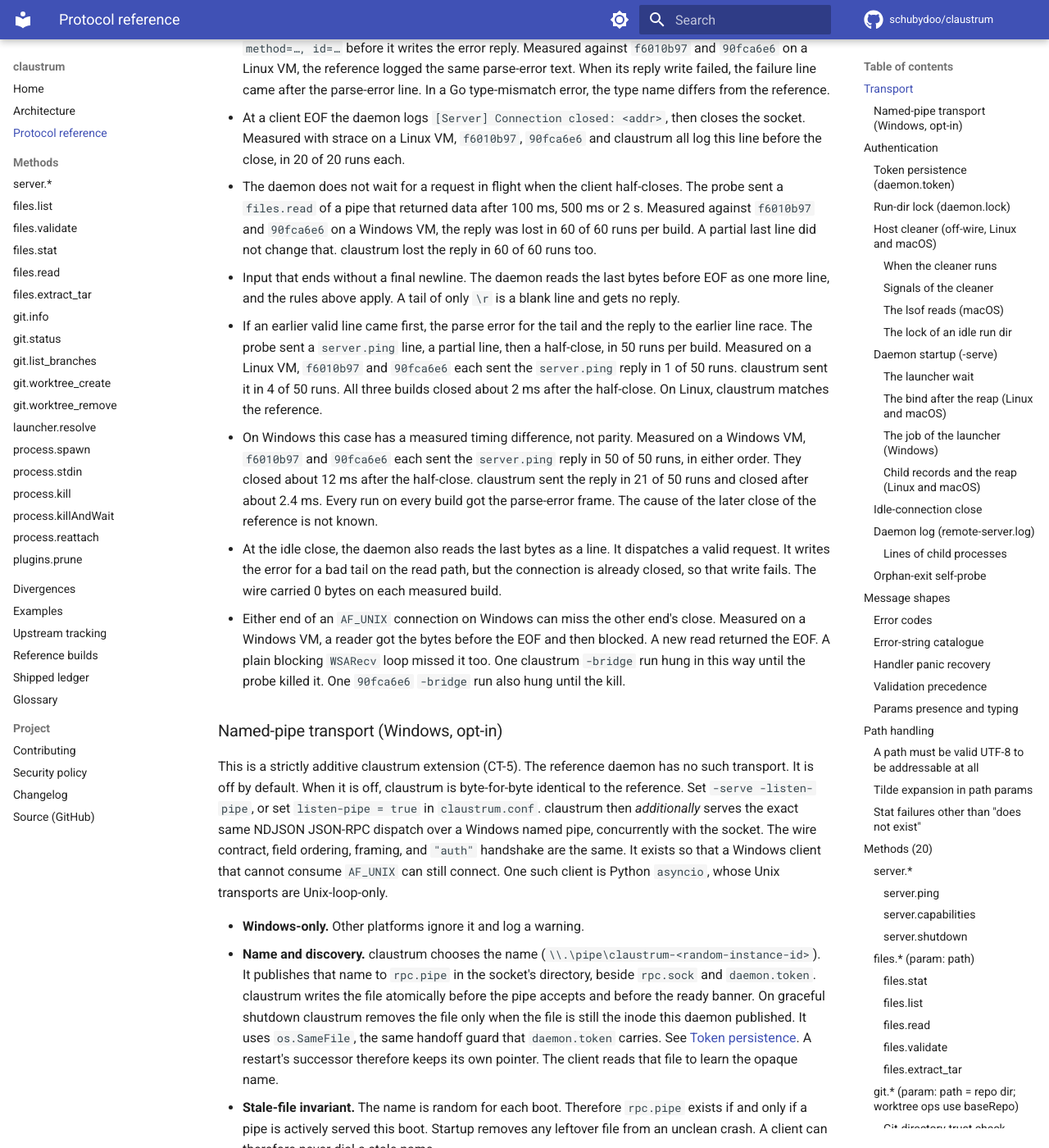
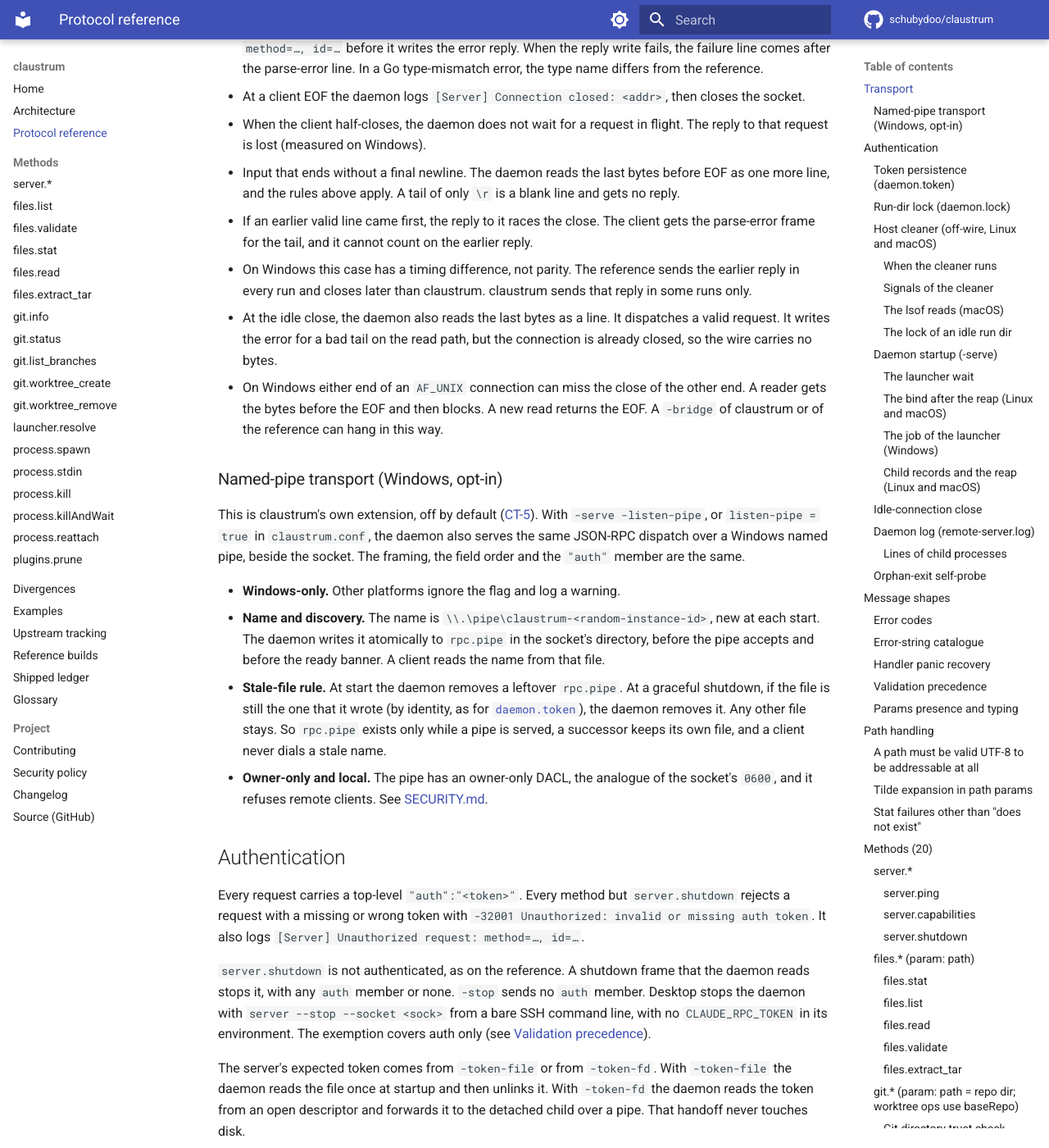
Before and after one commit to schubydoo/claustrum, an MkDocs documentation site: the page built from docs/PROTOCOL.md, in a window 1280 px wide and 1400 px high, scrolled down 1047 px. Shown: the whole window at 82% size. Built offline with MkDocs 1.6.1 and Material for MkDocs 9.7.7, drawn with Linux system fonts in a browser that asks for light colours; comment, search, counter and statistics services are not loaded; some of the changed text lies outside the part shown.

Commit message:
docs: cut the transport, auth and message sections of PROTOCOL.md
Co-Authored-By: Claude Opus 5.5 <noreply@anthropic.com>

```diff
--- a/docs/PROTOCOL.md
+++ b/docs/PROTOCOL.md
@@ -1,35 +1,34 @@
 # claustrum protocol reference
 
 claustrum uses newline-delimited JSON-RPC 2.0 over an `AF_UNIX`
-`SOCK_STREAM` socket. This document is the complete wire contract. The validation
-battery checks that same contract byte-for-byte. All reference behaviour was
-probed at `5db5e4a` unless a line says otherwise. The divergence catalog, its
-rules, and the reopen triggers are in [`DIVERGENCES.md`](DIVERGENCES.md).
+`SOCK_STREAM` socket. Each method has its own page under `docs/protocol/`, and
+[Methods (20)](#methods-20) lists them. This document holds the rules that more
+than one method shares, the life of the daemon off the wire, and the flags. The
+pinned reference build is `5fd08069`. A rule with no mark follows the reference at
+a build up to `5fd08069`. A rule marked "claustrum's own" or "not measured" has no
+reference measurement. The divergences, their rules and their reopen triggers are
+in [`DIVERGENCES.md`](DIVERGENCES.md).
 
 ## Transport
 
 - One JSON object per line (NDJSON). No length prefix, no binary framing.
-- A single request line has a cap of 1 MiB (`bufio` max token = `1024*1024`).
-  The daemon serves a line up to 1048575 bytes. A line of 1048576 bytes or more
-  closes the connection with no reply. Chunk large `process.stdin` payloads below
-  this cap.
-- `AF_UNIX` stream socket, created mode `0600` (owner only).
+- One request line has a cap of 1 MiB. The daemon serves a line of up to 1048575
+  bytes. A line of 1048576 bytes or more closes the connection with no reply.
+  Send a large `process.stdin` payload in chunks below this cap.
+- The `AF_UNIX` stream socket is created with mode `0600` (owner only).
 - The connection is persistent. It stays open after a response, and id-less
-  stream notifications arrive on it asynchronously.
-- The daemon dispatches a connection's requests concurrently. Responses can
-  arrive out of request order. Match them by `id`.
-- Two error replies skip the concurrent dispatch: the parse error (`-32700`)
-  and the auth error (`-32001`). The daemon writes them on its read path,
-  before it reads the next line. Every other reply goes through the
-  concurrent dispatch. Measured against `f6010b97` and `90fca6e6` on a Linux
-  VM, the reference did the same:
-  - The parse error covers any line that does not decode into a request. A
-    partial object, a line of only spaces, `[1]`, `123`, `"x"` and a batch
-    array all get it. The frame is
+  stream notifications arrive on it at any time.
+- The daemon dispatches the requests of one connection concurrently. Responses
+  can arrive out of request order. Match them by `id`.
+- Two error replies skip the concurrent dispatch. The daemon writes them on its
+  read path, before it reads the next line. The reference does the same.
+  - The parse error (`-32700`) covers any line that does not decode into a
+    request. A partial object, a line of only spaces, `[1]`, `123`, `"x"` and a
+    batch array all get it. The frame is
     `{"jsonrpc":"2.0","id":null,"error":{"code":-32700,"message":"Parse error"}}`,
     76 bytes with its newline.
-  - The auth error covers a request with a missing or wrong `auth`. The
-    lines `null`, `{}` and `{"jsonrpc":"2.0"}` get it too. The frame echoes
+  - The auth error (`-32001`) covers a request with a missing or wrong `auth`.
+    The lines `null`, `{}` and `{"jsonrpc":"2.0"}` get it too. The frame echoes
     the request `id`, re-encoded as in [Message shapes](#message-shapes). A
     `null` or missing `id` gives `"id":null`. An unauthenticated
     `server.shutdown` is not an auth error (see
@@ -41,104 +40,75 @@ rules, and the reopen triggers are in [`DIVERGENCES.md`](DIVERGENCES.md).
     same connection.
   - The daemon logs `[Server] Parse error: <json error>` or
     `[Server] Unauthorized request: method=…, id=…` before it writes the error
-    reply. Measured against `f6010b97` and `90fca6e6` on a Linux VM, the
-    reference logged the same parse-error text. When its reply write failed,
-    the failure line came after the parse-error line. In a Go type-mismatch
-    error, the type name differs from the reference.
-  - At a client EOF the daemon logs `[Server] Connection closed: <addr>`, then
-    closes the socket. Measured with strace on a Linux VM, `f6010b97`,
-    `90fca6e6` and claustrum all log this line before the close, in 20 of 20
-    runs each.
-  - The daemon does not wait for a request in flight when the client
-    half-closes. The probe sent a `files.read` of a pipe that returned data
-    after 100 ms, 500 ms or 2 s. Measured against `f6010b97` and `90fca6e6`
-    on a Windows VM, the reply was lost in 60 of 60 runs per build. A
-    partial last line did not change that. claustrum lost the reply in 60 of
-    60 runs too.
+    reply. When the reply write fails, the failure line comes after the
+    parse-error line. In a Go type-mismatch error, the type name differs from
+    the reference.
+- At a client EOF the daemon logs `[Server] Connection closed: <addr>`, then
+  closes the socket.
+- When the client half-closes, the daemon does not wait for a request in flight.
+  The reply to that request is lost (measured on Windows).
 - Input that ends without a final newline. The daemon reads the last bytes
   before EOF as one more line, and the rules above apply. A tail of only `\r`
   is a blank line and gets no reply.
-  - If an earlier valid line came first, the parse error for the tail and the
-    reply to the earlier line race. The probe sent a `server.ping` line, a
-    partial line, then a half-close, in 50 runs per build. Measured on a Linux
-    VM, `f6010b97` and `90fca6e6` each sent the `server.ping` reply in 1 of 50
-    runs. claustrum sent it in 4 of 50 runs. All three builds closed about
-    2 ms after the half-close. On Linux, claustrum matches the reference.
-  - On Windows this case has a measured timing difference, not parity.
-    Measured on a Windows VM, `f6010b97` and `90fca6e6` each sent the
-    `server.ping` reply in 50 of 50 runs, in either order. They closed about
-    12 ms after the half-close. claustrum sent the reply in 21 of 50 runs and
-    closed after about 2.4 ms. Every run on every build got the parse-error
-    frame. The cause of the later close of the reference is not known.
+  - If an earlier valid line came first, the reply to it races the close. The
+    client gets the parse-error frame for the tail, and it cannot count on the
+    earlier reply.
+  - On Windows this case has a timing difference, not parity. The reference
+    sends the earlier reply in every run and closes later than claustrum.
+    claustrum sends that reply in some runs only.
   - At the idle close, the daemon also reads the last bytes as a line. It
     dispatches a valid request. It writes the error for a bad tail on the read
-    path, but the connection is already closed, so that write fails. The wire
-    carried 0 bytes on each measured build.
-- Either end of an `AF_UNIX` connection on Windows can miss the other end's
-  close. Measured on a Windows VM, a reader got the bytes before the EOF and
-  then blocked. A new read returned the EOF. A plain blocking `WSARecv` loop
-  missed it too. One claustrum `-bridge` run hung in this way until the probe
-  killed it. One `90fca6e6` `-bridge` run also hung until the kill.
+    path, but the connection is already closed, so the wire carries no bytes.
+- On Windows either end of an `AF_UNIX` connection can miss the close of the
+  other end. A reader gets the bytes before the EOF and then blocks. A new read
+  returns the EOF. A `-bridge` of claustrum or of the reference can hang in this
+  way.
 
 ### Named-pipe transport (Windows, opt-in)
 
-This is a strictly additive claustrum extension (CT-5). The reference daemon has no
-such transport. It is off by default. When it is off, claustrum is byte-for-byte
-identical to the reference. Set `-serve -listen-pipe`, or set `listen-pipe = true`
-in `claustrum.conf`. claustrum then *additionally* serves the exact same NDJSON
-JSON-RPC dispatch over a Windows named pipe, concurrently with the socket. The
-wire contract, field ordering, framing, and `"auth"` handshake are the same. It
-exists so that a Windows client that cannot consume `AF_UNIX` can still connect.
-One such client is Python `asyncio`, whose Unix transports are Unix-loop-only.
-
-- **Windows-only.** Other platforms ignore it and log a warning.
-- **Name and discovery.** claustrum chooses the name
-  (`\\.\pipe\claustrum-<random-instance-id>`). It publishes that name to
-  `rpc.pipe` in the socket's directory, beside `rpc.sock` and `daemon.token`.
-  claustrum writes the file atomically before the pipe accepts and before the ready
-  banner. On graceful shutdown claustrum removes the file only when the file is
-  still the inode this daemon published. It uses `os.SameFile`, the same handoff
-  guard that `daemon.token` carries. See
-  [Token persistence](#token-persistence-daemontoken). A restart's successor
-  therefore keeps its own pointer. The client reads that file to learn the opaque
-  name.
-- **Stale-file invariant.** The name is random for each boot. Therefore `rpc.pipe`
-  exists if and only if a pipe is actively served this boot. Startup removes any
-  leftover file from an unclean crash. A client can therefore never dial a stale
-  name.
-- **Owner-only and local.** Two independent mechanisms give this. The first is an
-  owner-only DACL (SDDL `D:P(A;;GA;;;<current-user-SID>)`), the named-pipe
-  analogue of the socket's `0600`. The second is remote-client rejection at
-  creation (`FILE_PIPE_REJECT_REMOTE_CLIENTS`), set by go-winio's `ListenPipe`.
-  See [SECURITY.md](https://github.com/schubydoo/claustrum/blob/main/SECURITY.md).
-
-See [`DIVERGENCES.md`](DIVERGENCES.md) → CT-5 for the full contract.
+This is claustrum's own extension, off by default ([CT-5](DIVERGENCES.md#ct-5)).
+With `-serve -listen-pipe`, or `listen-pipe = true` in `claustrum.conf`, the daemon
+also serves the same JSON-RPC dispatch over a Windows named pipe, beside the
+socket. The framing, the field order and the `"auth"` member are the same.
+
+- **Windows-only.** Other platforms ignore the flag and log a warning.
+- **Name and discovery.** The name is `\\.\pipe\claustrum-<random-instance-id>`,
+  new at each start. The daemon writes it atomically to `rpc.pipe` in the socket's
+  directory, before the pipe accepts and before the ready banner. A client reads
+  the name from that file.
+- **Stale-file rule.** At start the daemon removes a leftover `rpc.pipe`. At a
+  graceful shutdown, if the file is still the one that it wrote (by identity, as
+  for [`daemon.token`](#token-persistence-daemontoken)), the daemon removes it.
+  Any other file stays. So `rpc.pipe` exists only
+  while a pipe is served, a successor keeps its own file, and a client never
+  dials a stale name.
+- **Owner-only and local.** The pipe has an owner-only DACL, the analogue of the
+  socket's `0600`, and it refuses remote clients. See
+  [SECURITY.md](https://github.com/schubydoo/claustrum/blob/main/SECURITY.md).
 
 ## Authentication
 
-Every request carries a top-level `"auth":"<token>"`. `server.shutdown` is the one
-exception, and it is not authenticated at all. A shutdown frame that the daemon
-reads stops it, with any `auth` member or none. `-stop` sends no
-`auth` member. This matches the reference, and the Desktop client depends on it.
-Desktop stops the daemon with `server --stop --socket <sock>` from a bare SSH
-command line, with no `CLAUDE_RPC_TOKEN` in its environment. The exemption covers
-auth only. The daemon still rejects a shutdown frame that carries a bad or absent
-`jsonrpc` version with `-32600`, and the daemon stays up. Every other method
-rejects an unauthenticated request with
+Every request carries a top-level `"auth":"<token>"`. Every method but
+`server.shutdown` rejects a request with a missing or wrong token with
 `-32001 Unauthorized: invalid or missing auth token`. It also logs
 `[Server] Unauthorized request: method=…, id=…`.
+
+`server.shutdown` is not authenticated, as on the reference. A shutdown frame that
+the daemon reads stops it, with any `auth` member or none. `-stop` sends no `auth`
+member. Desktop stops the daemon with `server --stop --socket <sock>` from a bare
+SSH command line, with no `CLAUDE_RPC_TOKEN` in its environment. The exemption
+covers auth only (see [Validation precedence](#validation-precedence)).
 
 The server's expected token comes from `-token-file` or from `-token-fd`. With
 `-token-file` the daemon reads the file once at startup and then unlinks it. With
 `-token-fd` the daemon reads the token from an open descriptor and forwards it to
 the detached child over a pipe. That handoff never touches disk.
 
-No claustrum mode reads `CLAUDE_RPC_TOKEN`. This holds for `-serve`, for
-`-bridge`, and for `-stop`. `-bridge` is a simple relay and does not add auth. The
-client that speaks through it must include `"auth"` itself, from the
-`daemon.token` handshake below or from its launcher. claustrum only *removes* the
-variable. It unsets the variable before it daemonizes, and it strips the variable
-from every spawned child. Therefore a token never reaches a child through the
+No claustrum mode reads `CLAUDE_RPC_TOKEN`: not `-serve`, not `-bridge` and not
+`-stop`. `-bridge` is a relay and adds no auth. The client that speaks through it
+sends `"auth"` itself, from the `daemon.token` handshake below or from its
+launcher. claustrum unsets the variable before it daemonizes, and it strips the
+variable from every spawned child. So a token never reaches a child through the
 environment.
 
 ### Token persistence (`daemon.token`)
@@ -811,8 +781,8 @@ object comes back with its keys sorted (`{"b":1,"a":2}` → `{"a":2,"b":1}`).
 Integers, strings, arrays and `null` are unchanged. A client that matches replies
 by the id *text* must compare the decoded value instead.
 
-Results are ordered structs, never maps. The field order below is the wire
-contract.
+Results are ordered structs, never maps. The field order on each method page is
+the wire contract.
 
 ### Error codes
 
@@ -823,10 +793,10 @@ contract.
 | `-32601` | `Invalid method format: <m>` (method has no `.`), `Unknown namespace: <ns>` (well-formed but unknown namespace), or `Unknown method: <ns>.<m>` (known namespace, unknown method) |
 | `-32602` | invalid params (see per-method messages) |
 | `-32603` | internal error, for example `open <path>: no such file or directory`. A recovered handler panic also gives this code, with `recovered panic: <v>` |
-| `-32003` | `stdin offset gap: offset ahead of applied bytes`, from `process.stdin` with an `offset` past the applied high-water (added in `7c2f88d`) |
 | `-32002` | `stdin backpressure: queue full`, from `process.stdin` when the per-process async stdin queue is already full (16 MiB). The write is rejected, not blocked. |
-| `-32004` | `the managed launcher cannot be used: <reason>`, from `process.spawn` when the checks refuse its `launcher` param, and for any `launcher` on Windows (added in `89cb6289`) |
-| `-32005` | `the managed launcher <path> could not be started: <reason>`, from `process.spawn` when the launcher passes the checks but does not start (added in `89cb6289`) |
+| `-32003` | `stdin offset gap: offset ahead of applied bytes`, from `process.stdin` with an `offset` past the applied high-water |
+| `-32004` | `the managed launcher cannot be used: <reason>`, from `process.spawn` when the checks refuse its `launcher` param, and for any `launcher` on Windows |
+| `-32005` | `the managed launcher <path> could not be started: <reason>`, from `process.spawn` when the launcher passes the checks but does not start |
 | `-32006` | `Refused: this server could not confirm that the caller is in its own namespaces`, on Linux with `CLAUDE_SSH_PEER_CHECK=1` (see [A refused caller](protocol/server.md#a-refused-caller-linux)) |
 | `-32001` | `Unauthorized: invalid or missing auth token` |
 
@@ -1005,34 +975,22 @@ that names systems without "measured" holds on each one. The [reference build hi
 
 ### Handler panic recovery
 
-The per-request goroutine wraps dispatch in `recover()`. It therefore catches a
-panic in any handler, and the daemon does not crash. The reply is
-`{"error":{"code":-32603,"message":"recovered panic: <v>"}}`, and the daemon logs
-`[Server] recovered panic: method=<m> id=<id>: <v>`. One method is the exception.
-A recovered `server.shutdown` panic writes no frame at all. Its only reply is
-`{"ok":true}`.
-See [server.shutdown](protocol/server.md#servershutdown).
-
-This frame is claustrum's own. It is not a statement about the wire. No input is
-known to reach a handler panic. Extensive fuzzing found none, and each of
-claustrum's own panic sites is an unreachable stdlib guard or an
-already-bounds-guarded slice. `-32603` is the JSON-RPC 2.0 *Internal error* code.
-The message prefix, log line, and id rendering are claustrum's own conventions.
-They are documented so that an operator who sees the frame knows what it means.
-They are not a compatibility guarantee.
+The per-request goroutine recovers a panic in any handler, so the daemon does not
+crash. The reply is `{"error":{"code":-32603,"message":"recovered panic: <v>"}}`,
+and the daemon logs `[Server] recovered panic: method=<m> id=<id>: <v>`. A
+recovered panic in `server.shutdown` writes no frame at all. Its only reply is
+`{"ok":true}` (see [server.shutdown](protocol/server.md#servershutdown)).
+
+The frame and the log line are claustrum's own, not a compatibility guarantee. No
+input is known to reach a handler panic.
 
 ### Validation precedence
 
-The daemon tests a request in the order parse, then auth, then version, then
-method, then params:
-
-- The daemon tests auth *before* the `jsonrpc` version. A request can fail both
-  tests, with no `auth` and with a missing or wrong `jsonrpc`. That request
-  reports `-32001 Unauthorized`, not the version error.
-- **`server.shutdown` is the exception.** The daemon skips auth for it entirely. A
-  shutdown frame that is missing both `auth` and `jsonrpc` therefore gets
-  `-32600 Invalid JSON-RPC version`, because the version gate still applies, and
-  the daemon stays up.
+The daemon tests a request in the order parse, auth, version, method, params. So a
+request with no `auth` and a missing or wrong `jsonrpc` gets `-32001 Unauthorized`,
+not the version error. `server.shutdown` skips the auth test only. A shutdown frame
+with a missing or wrong `jsonrpc` gets `-32600 Invalid JSON-RPC version`, and the
+daemon stays up.
 
 ### Params presence and typing
 
```
Also changed, not shown: other parts of docs/PROTOCOL.md (+1 -1 lines), 1 other file.
